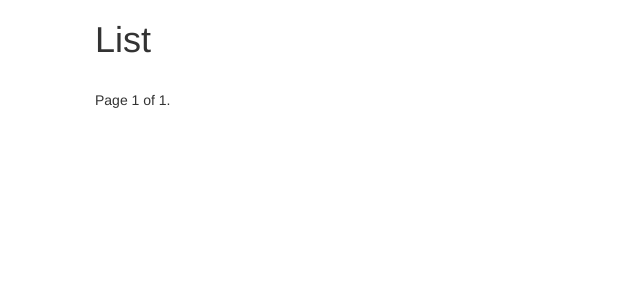
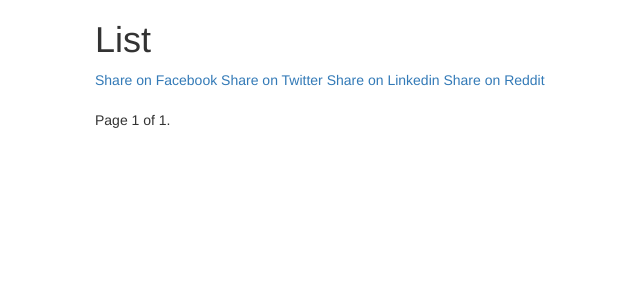
Before and after one commit to KvinLiu/django_simple_blog, a Django app: page /posts/ in a window 1280 px wide. Shown: the top 300 px of the page, without its empty margins (180-820 px from the left). Run offline with Django 3.2, Linux system fonts and the light colour scheme; data that the repository does not hold is empty; some libraries are stand-ins or nearby versions.

Commit message:
[30/38] Social Share Links

```diff
--- a/posts/templates/post_list.html
+++ b/posts/templates/post_list.html
@@ -30,6 +30,20 @@
       </div>
       {#% cycle "" "<div class='col-sm-12'><hr/></div></div><div class='row'>" %#}
     {% endfor %}
+    <div>
+      <a href="https://www.facebook.com/sharer/sharer.php?u={{request.build_absolute_uri}}">
+        Share on Facebook
+      </a>
+      <a href="https://twitter.com/home?status=I'm%20going%20to%20learn%20to%20Code...%20Come%20build%20an%20web%20apsp%20with%20me!%20%23CFE%20and%20@justinmitchel%20{{request.build_absolute_uri}}">
+        Share on Twitter
+      </a>
+      <a href="https://www.linkedin.com/shareArticle?mini=true&url=http://swiftforentrepreneurs.com/&title=Be%20first%20%7C%20Join%20Swift%20for%20Entrepreneurs&summary=Swift%20for%20Entrepreneurs%20is%20a%20project-based%20programming%20course%20for%20non-technical%20founders.%20We'll%20learn%20how%20to%20build%20iOS%20apps%20from%20scratch%20using%20Apple's%20new%20programming%20language:%20Swift.%20Be%20first%20and%20learn%20with%20me!&source=http://swiftforentrepreneurs.com/">
+        Share on Linkedin
+      </a>
+      <a href="http://www.reddit.com/submit?url=http://swiftforentrepreneurs.com/&title=Unlock%20to%20Learn%20Swift%20for%20Free!%20By%20Swift%20for%20Entrepreneurs.%20Made%20for%20Non%20Techincals.">
+        Share on Reddit
+      </a>
+    </div>
     <div class="pagination">
       <span class="step-links">
         {% if object_list.has_previous %}
--- a/posts/views.py
+++ b/posts/views.py
@@ -2,6 +2,7 @@ from django.contrib import messages
 from django.core.paginator import Paginator, EmptyPage, PageNotAnInteger
 from django.shortcuts import render, get_object_or_404, redirect
 from django.http import HttpResponse, HttpResponseRedirect
+from urllib.parse import quote_plus
 
 # Create your views here.
 
@@ -46,7 +47,8 @@ def post_create(request):
 def post_detail(request, slug):
     # instance = Post.objects.get(id=3)
     instance = get_object_or_404(Post, slug=slug)
-    context = {"title": instance.title, "instance": instance}
+    share_str = quote_plus(instance.context)
+    context = {"title": instance.title, "instance": instance, "share_string": share_str}
     return render(request, "post_detail.html", context)
 
 
```
Also changed, not shown: posts/templates/post_detail.html (+15 -1 lines).
